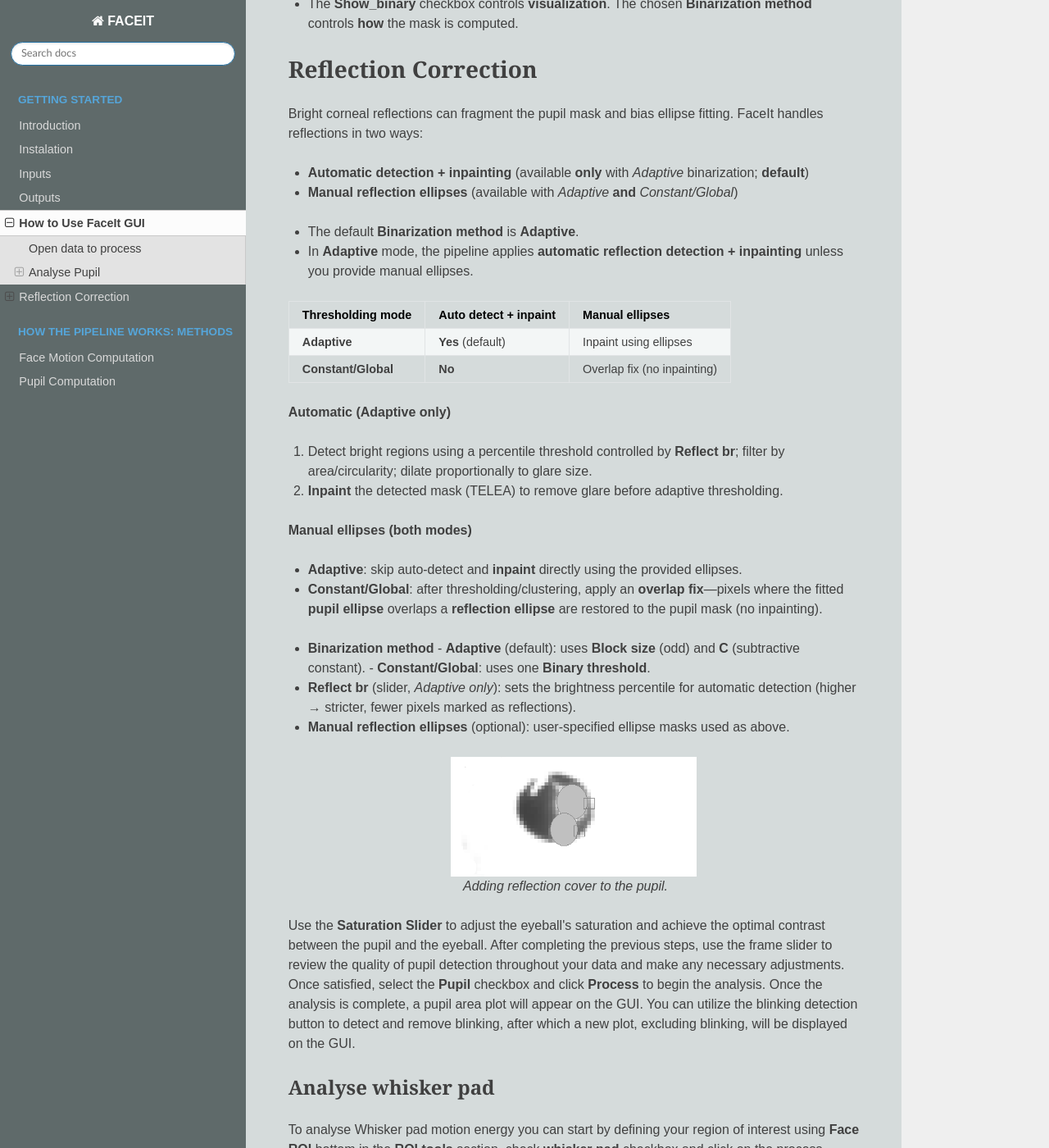
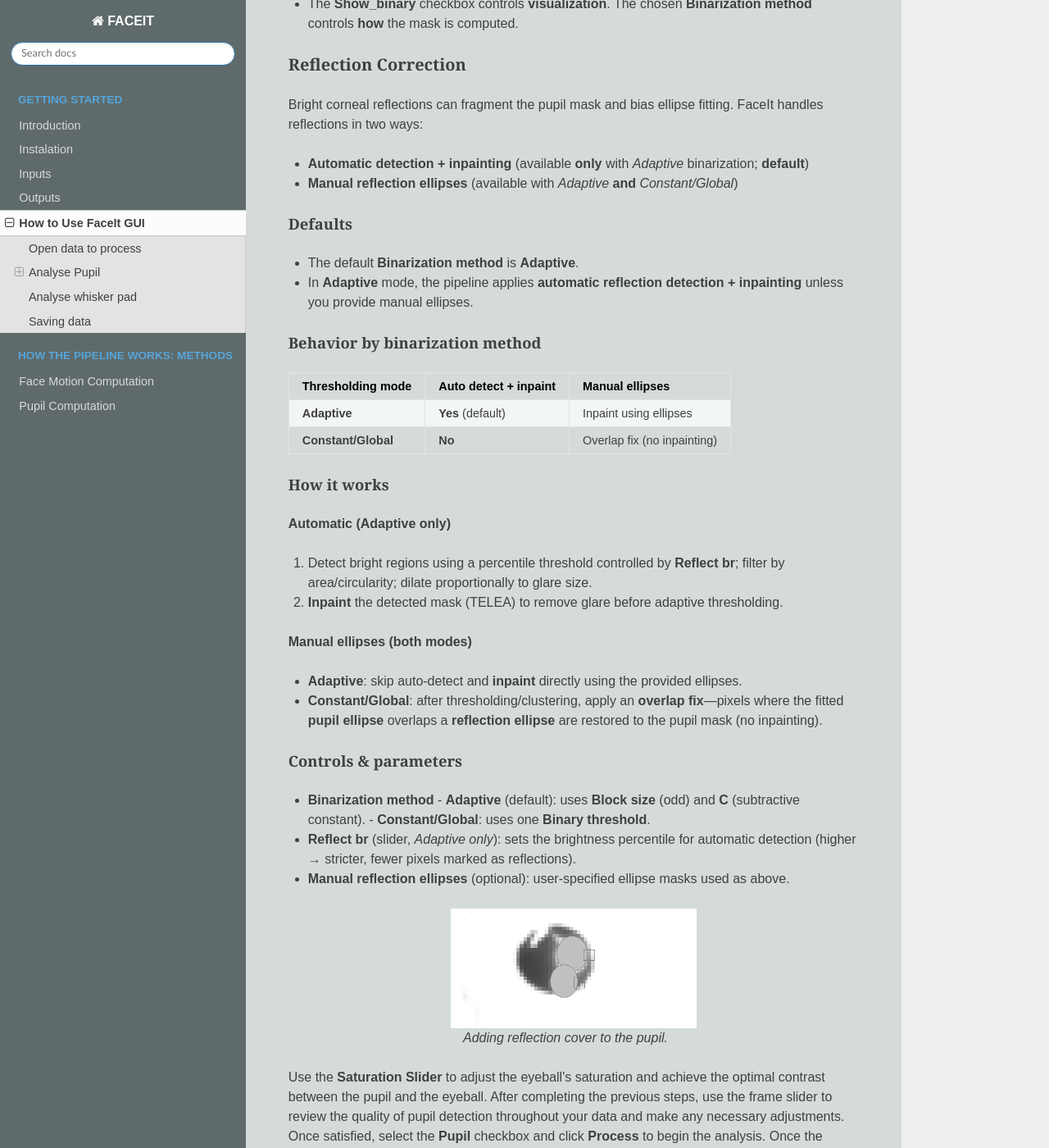
Before and after one commit to Bacci-Lab/FaceIt, a Sphinx documentation site: the page built from docs/source/Using_GUI.rst, in a window 1280 px wide and 1400 px high, scrolled down 2584 px. Shown: the whole window at 82% size. Built offline with Sphinx 7.4.7 and the Read the Docs theme 3.1.0, drawn with Linux system fonts in a browser that asks for light colours.

Commit message:
update documentation

```diff
--- a/docs/source/Using_GUI.rst
+++ b/docs/source/Using_GUI.rst
@@ -120,10 +120,8 @@
 
 - The **Show_binary** checkbox controls **visualization**. The chosen **Binarization method** controls **how** the mask is computed.
 
-.. _reflection-handling:
-
 Reflection Correction
-=====================
+--------------------
 
 Bright corneal reflections can fragment the pupil mask and bias ellipse fitting. FaceIt
 handles reflections in two ways:
@@ -132,14 +130,14 @@
 - **Manual reflection ellipses** (available with *Adaptive* **and** *Constant/Global*)
 
 Defaults
---------
+~~~~~~~~
 
 - The default **Binarization method** is **Adaptive**.
 - In **Adaptive** mode, the pipeline applies **automatic reflection detection + inpainting**
   unless you provide manual ellipses.
 
 Behavior by binarization method
--------------------------------
+~~~~~~~~~~~~~~~~~~~~~~~~~~~~~~~
 
 +--------------------+---------------------------+-------------------------------+
 | Thresholding mode  | Auto detect + inpaint     | Manual ellipses               |
@@ -150,7 +148,7 @@
 +--------------------+---------------------------+-------------------------------+
 
 How it works
-------------
+~~~~~~~~~~~~
 
 **Automatic (Adaptive only)**
 
@@ -166,7 +164,7 @@
   the pupil mask (no inpainting).
 
 Controls & parameters
----------------------
+~~~~~~~~~~~~~~~~~~~~~
 
 - **Binarization method**
   - **Adaptive** (default): uses **Block size** (odd) and **C** (subtractive constant).
```
Also changed, not shown: 1 other file.
